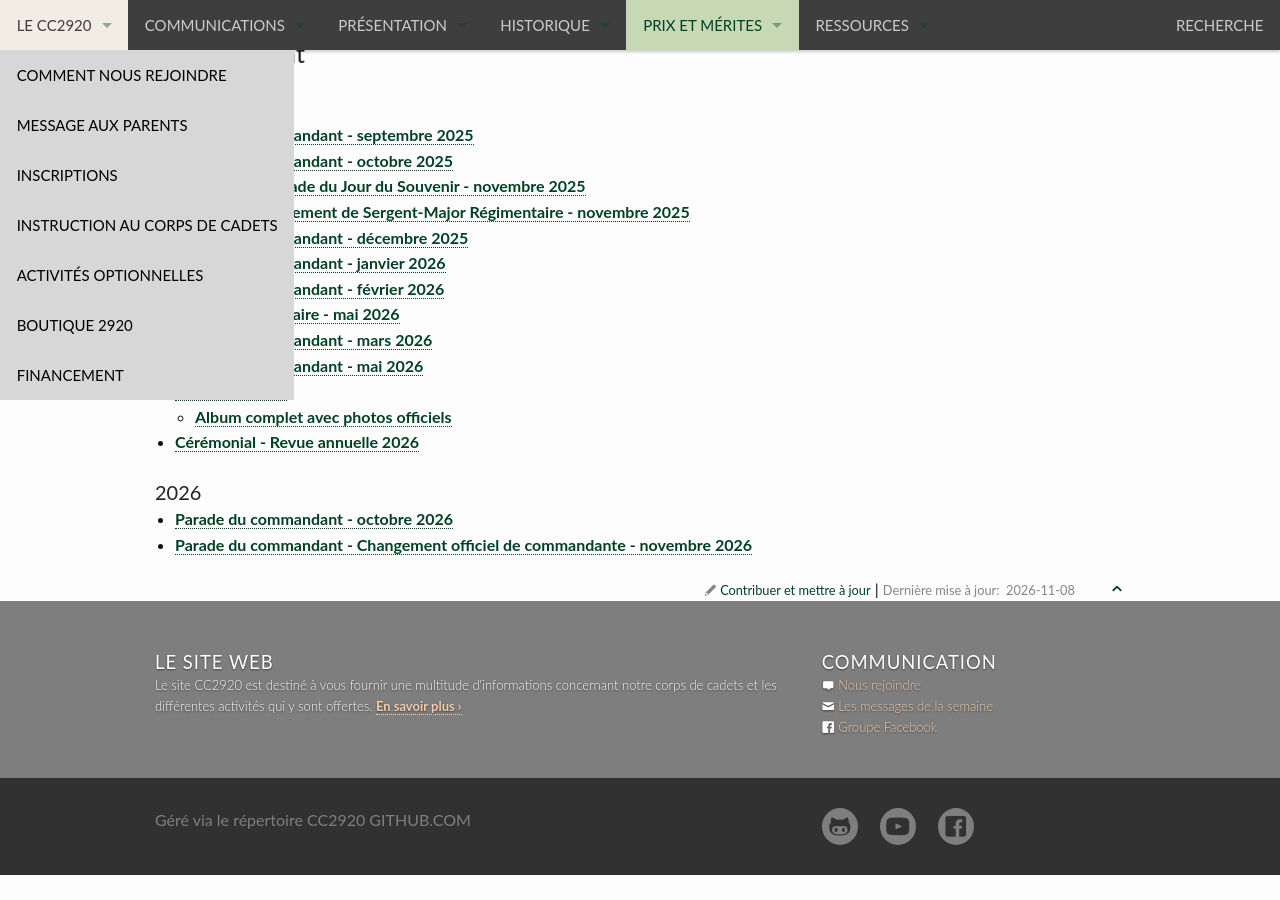
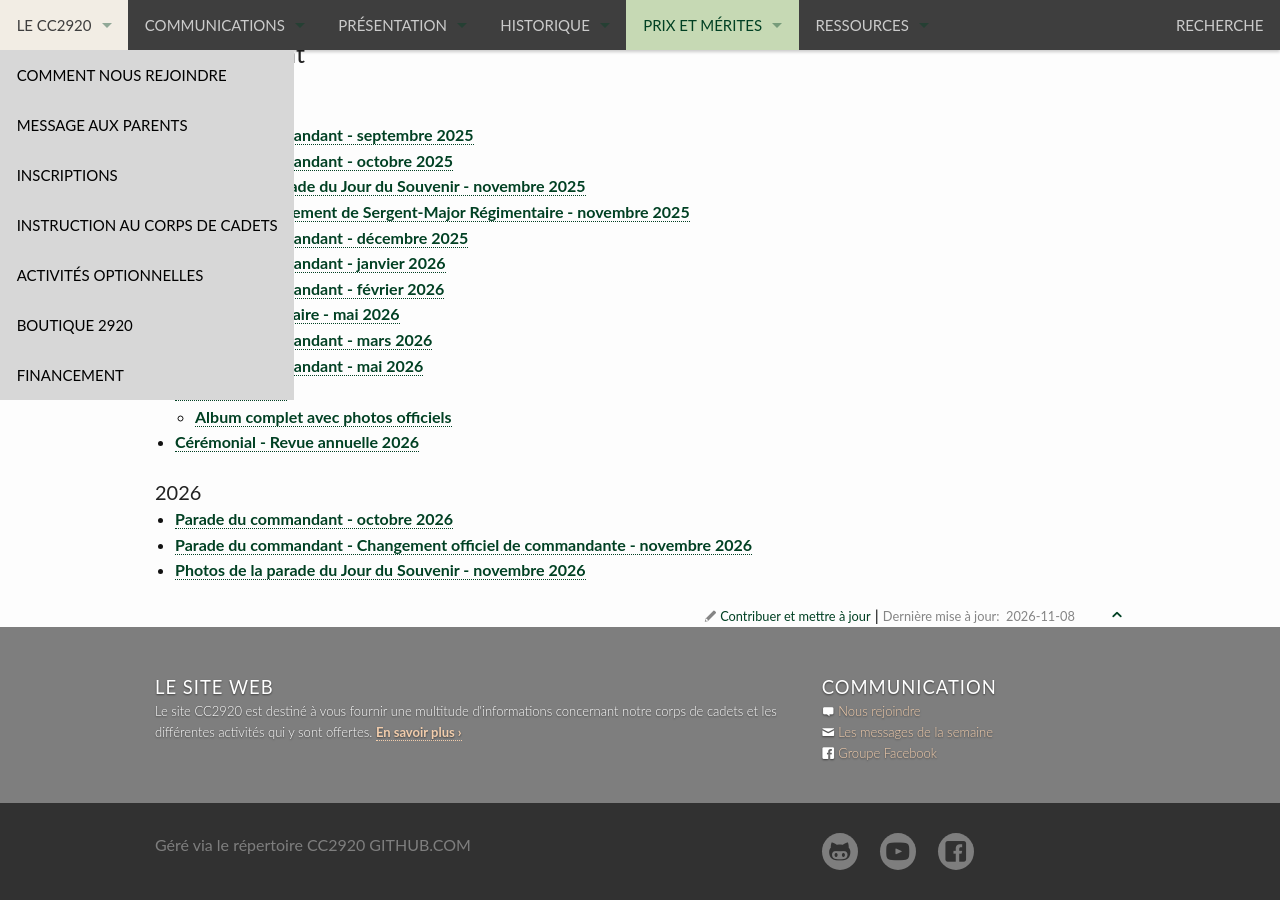
Before and after one commit to CC2920/web, a Jekyll site: the page built from _prix/photos.md, in a window 1280 px wide and 900 px high, scrolled down 5746 px. Built offline with Jekyll 4.4.1, drawn with Linux system fonts in a browser that asks for light colours; before the commit the page ends 6621 px from its top, so only the background shows below that.

Commit message:
Add photos from Jour du Souvenir parade 2026

```diff
--- a/_prix/photos.md
+++ b/_prix/photos.md
@@ -220,3 +220,4 @@ title: "Galerie de photos"
 #### 2026
 * [Parade du commandant - octobre 2026](https://photos.app.goo.gl/yLmjQQe6nGMSzZYm8)
 * [Parade du commandant - Changement officiel de commandante - novembre 2026](https://photos.app.goo.gl/cBoYmCKN1MLU6kdPA)
+* [Photos de la parade du Jour du Souvenir - novembre 2026](https://photos.app.goo.gl/JsYq7YqzrJ9RwYpt5)
```
